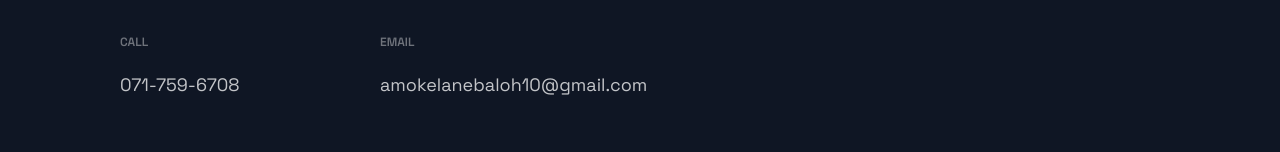
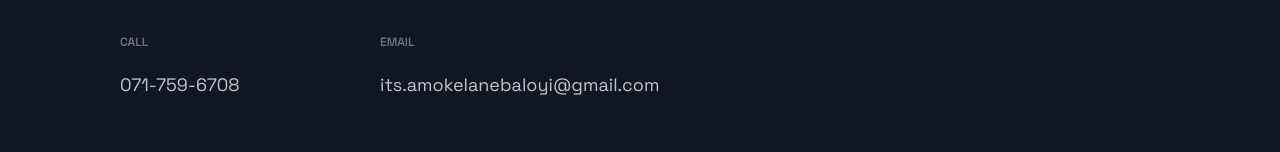
Before and after one commit to AmokelaneB/My-Portfolio, a Next.js app: page / in a window 1280 px wide. Shown: the part 2934-3086 px from the top of the page. Built offline with nearby package versions, Linux system fonts and the light colour scheme.

Commit message:
Made a change

```diff
--- a/src/components/Footer/Footer.js
+++ b/src/components/Footer/Footer.js
@@ -18,8 +18,8 @@ const Footer = () => {
         </LinkColumn>
         <LinkColumn>
           <LinkTitle>Email</LinkTitle>
-          <LinkItem href="mailto: amokelanebaloh10@gmail.com">
-            amokelanebaloh10@gmail.com
+          <LinkItem href="mailto: its.amokelanebaloyi@gmail.com">
+            its.amokelanebaloyi@gmail.com
           </LinkItem>
         </LinkColumn>
       </LinkList>
```
